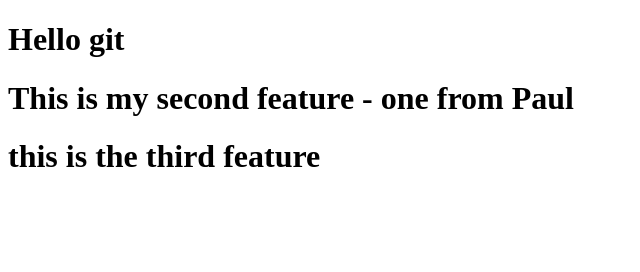
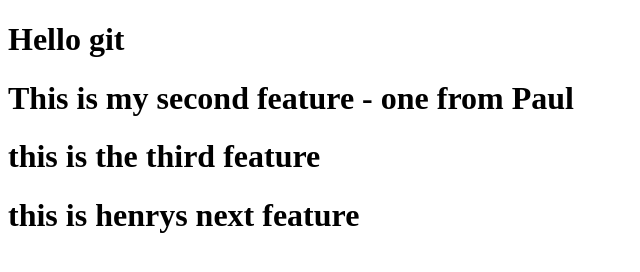
Before and after one commit to burlingtoncodeacademy-students/sdb-23-git-workflow, a plain HTML site: page index.html in a window 1280 px wide. Shown: the whole page, without its empty margins (0-640 px from the left). Drawn offline with Linux system fonts and the light colour scheme.

Commit message:
henrys feature

```diff
--- a/index.html
+++ b/index.html
@@ -9,5 +9,6 @@
     <h1>Hello git </h1>
     <h1>This is my second feature - one from Paul</h1>
     <h1> this is the third feature </h1>
+    <h1> this is henrys next feature</h1>
 </body>
 </html>
```
